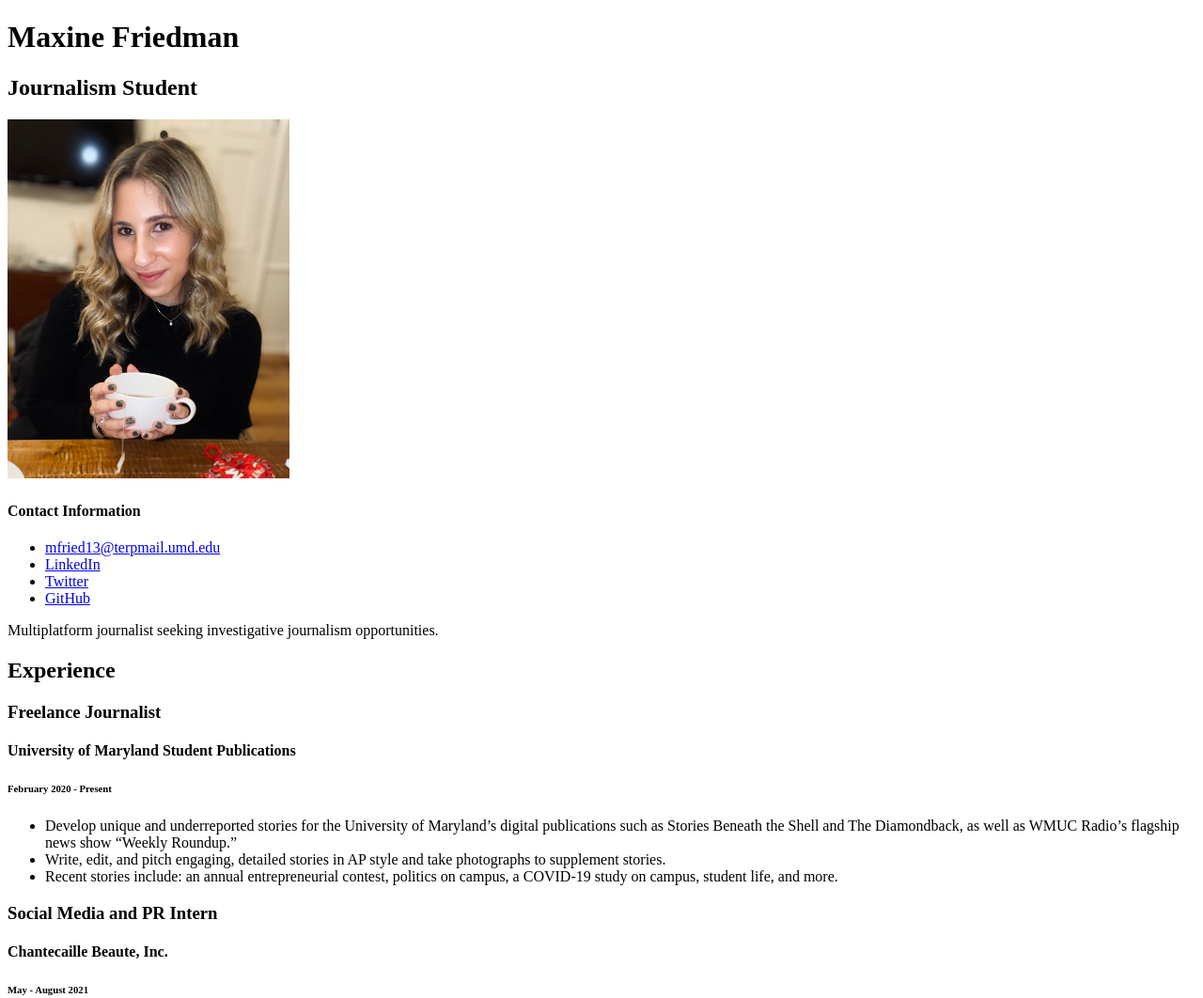
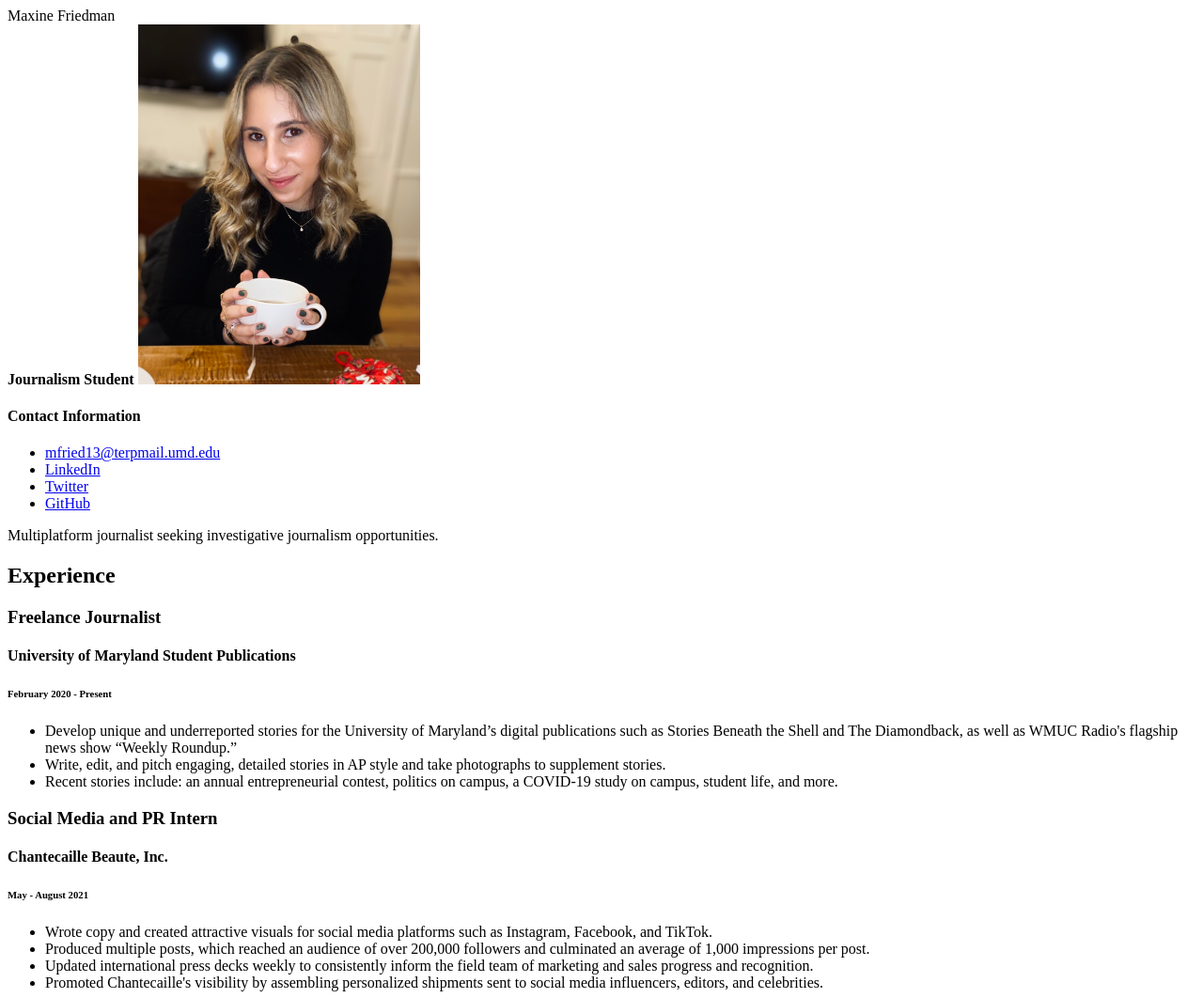
Before and after one commit to mfried13/maxine_friedman_jour352, a plain HTML site: page basic-resume/index.html in a window 1280 px wide. Shown: the top 1062 px of the page at 94% size. Drawn offline with Linux system fonts and the light colour scheme.

Commit message:
Add files via upload

```diff
--- a/basic-resume/index.html
+++ b/basic-resume/index.html
@@ -3,16 +3,18 @@
 
 <head>
 	<title> Maxine Friedman Resume</title>
+	<link rel="stylesheet"href="style.css">
 </head>
 
 <body>
 	<!--I made this myself!-->
-	<h1>Maxine Friedman</h1>
-	<h2>Journalism Student</h2>
+	<div id="name"> Maxine Friedman</div>
+	<b>Journalism Student</b>
 	<img src="me!.jpeg" alt="Picture of Maxine Friedman" width="300">
 	<br>
 
 <h4>Contact Information</h4>
+<!--contactinfohere!-->
 <ul>
 	<li><a href="mailto:mfried13@terpmail.umd.edu" target="_blank">mfried13@terpmail.umd.edu</a></li>
 	<li><a href="https://www.linkedin.com/in/maxine-r-friedman-b033b8199/" target="_blank">LinkedIn</a></li>
@@ -26,7 +28,7 @@
 	<h4>University of Maryland Student Publications</h4>
 	<h6>February 2020 - Present</h6>
 	<ul>
-		<li> Develop unique and underreported stories for the University of Maryland’s digital publications such as Stories Beneath the Shell and The Diamondback, as well as WMUC Radio’s flagship news show “Weekly Roundup.”</li>
+		<li> Develop unique and underreported stories for the University of Maryland’s digital publications such as Stories Beneath the Shell and The Diamondback, as well as WMUC Radio's flagship news show “Weekly Roundup.”</li>
 		<li>Write, edit, and pitch engaging, detailed stories in AP style and take photographs to supplement stories.</li>
 		<li> Recent stories include: an annual entrepreneurial contest, politics on campus, a COVID-19 study on campus, student life, and more.</li>
 	</ul>
```
